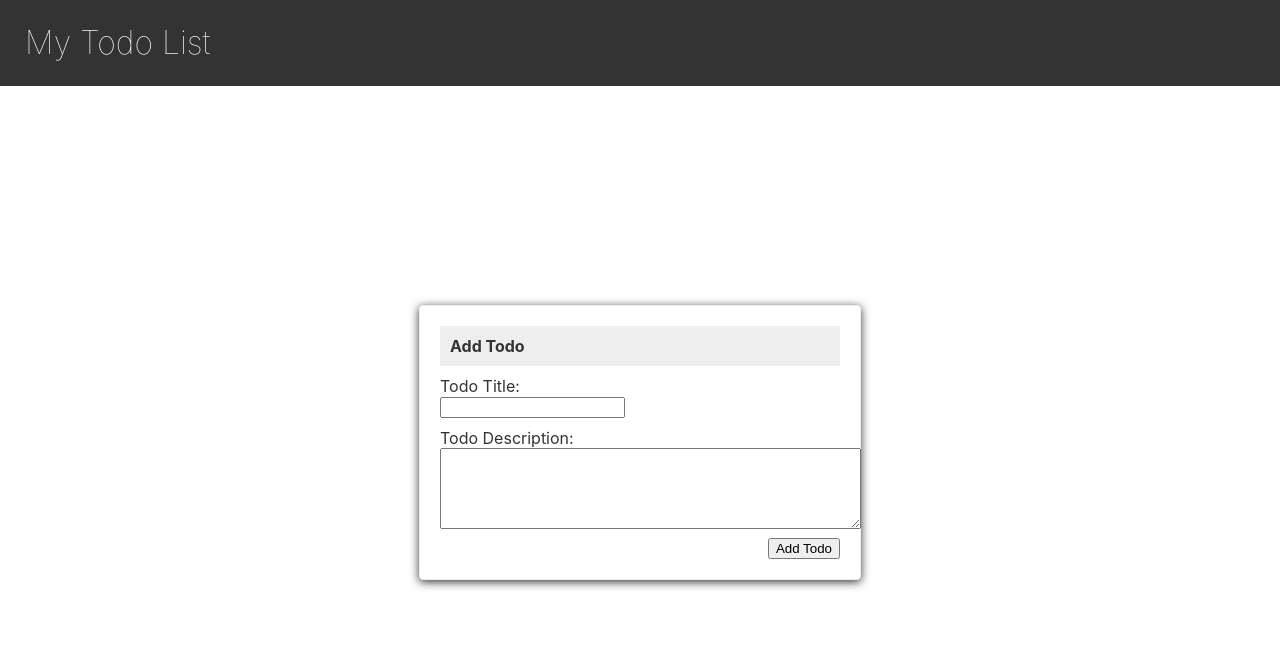
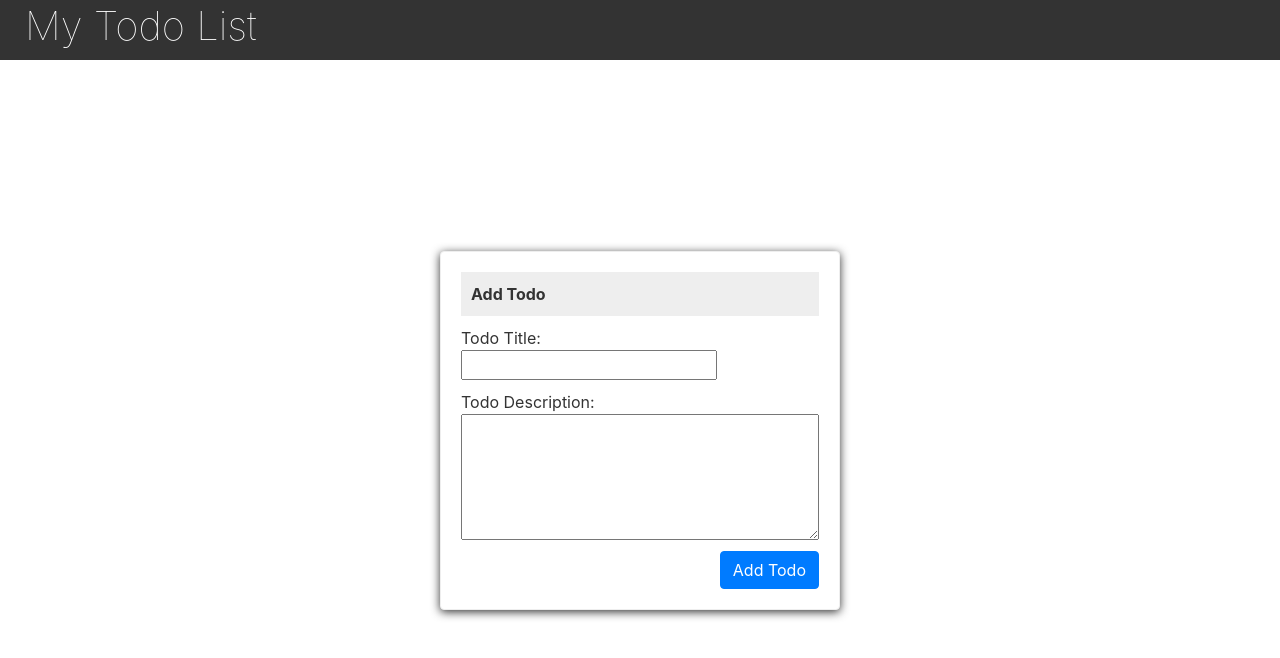
Before and after one commit to marvenwilsons/my-react-todo-list, a React (Create React App) app: page / in a window 1280 px wide. Both pictures are taken after a click on the button "Add A Todo Item". Shown: the top 658 px of the page. Built offline with nearby package versions, Linux system fonts and the light colour scheme.

Commit message:
added boostrap

```diff
--- a/package.json
+++ b/package.json
@@ -6,7 +6,9 @@
     "@testing-library/jest-dom": "^4.2.4",
     "@testing-library/react": "^9.3.2",
     "@testing-library/user-event": "^7.1.2",
+    "bootstrap": "^4.4.1",
     "react": "^16.12.0",
+    "react-bootstrap": "^1.0.0-beta.16",
     "react-dom": "^16.12.0",
     "react-scripts": "3.3.0",
     "uuid": "^3.4.0"
--- a/src/App.js
+++ b/src/App.js
@@ -1,5 +1,8 @@
 import React from 'react';
 import './App.css';
+
+//bootstrap
+import 'bootstrap/dist/css/bootstrap.min.css';
 
 // my components
 import MyHeader from './components/header'
--- a/src/components/addTodo.js
+++ b/src/components/addTodo.js
@@ -1,4 +1,5 @@
 import React, { Component } from 'react'
+import { Button } from 'react-bootstrap'
 
 export class addTodo extends Component {
     state = {
@@ -39,16 +40,19 @@ export class addTodo extends Component {
             {/* todo description */}
             <div>
                 <div>Todo Description:</div>
-                <textarea onChange={(e) => {this.setState({desc: e.target.value})}} cols="50" rows="5" ></textarea>
+                <textarea className="fullwidth" onChange={(e) => {this.setState({desc: e.target.value})}} cols="20" rows="5" ></textarea>
             </div>
             {/* submit */}
             <div className="flex flexend pointer" style={{marginTop:'5px'}}>
                 {/* {this.addTodoComp()} */}
-                <button
+                <Button>
+                    Add Todo
+                </Button>
+                {/* <button
                     onClick={() =>addTodoMethod({title: this.state.title, desc: this.state.desc})}
                 >
                     Add Todo
-                </button>
+                </button> */}
             </div>
         </div>
         )
```
Also changed, not shown: 1 other file (tests, documents, lock files or other folders).
